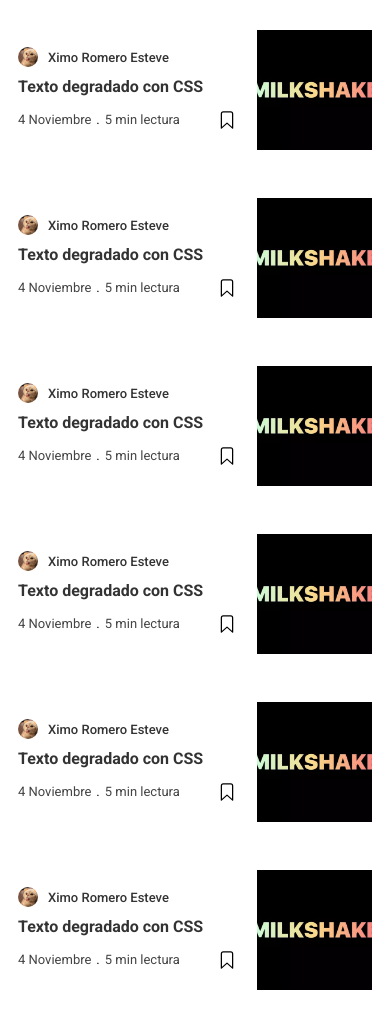
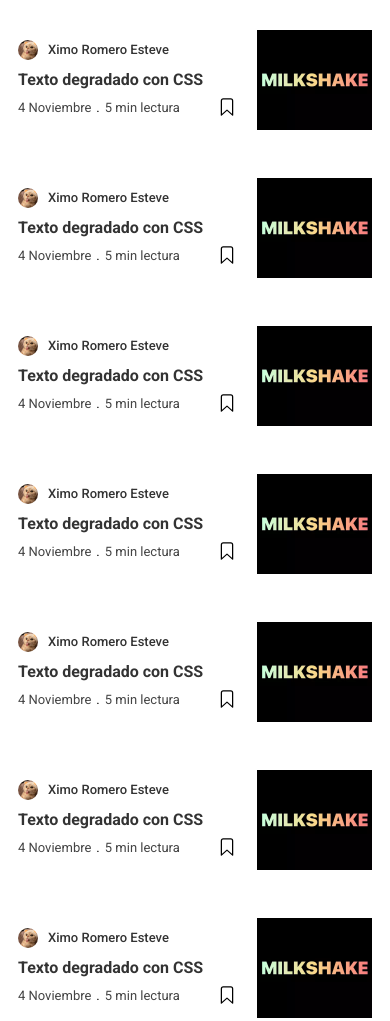
Before and after one commit to Ximoromero6/postList, a plain HTML site: page index.html in a window 390 px wide. Shown: the top 1021 px of the page. Drawn offline with Linux system fonts and the light colour scheme.

Commit message:
some design changes

```diff
--- a/post.scss
+++ b/post.scss
@@ -64,6 +64,7 @@ article.post {
                 @media (max-width: 576px) {
                     font-size: 16px;
                     font-weight: 700;
+                    margin-bottom: 5px;
                 }
             }
             h4.description {
@@ -143,7 +144,7 @@ article.post {
         }
         @media(max-width: 576px) {
             flex: 1.5;
-            height: 100;
+            height: 100px;
         }
     }
     @media (max-width: 768px) {
```
Also changed, not shown: post.css, 1 other file.
